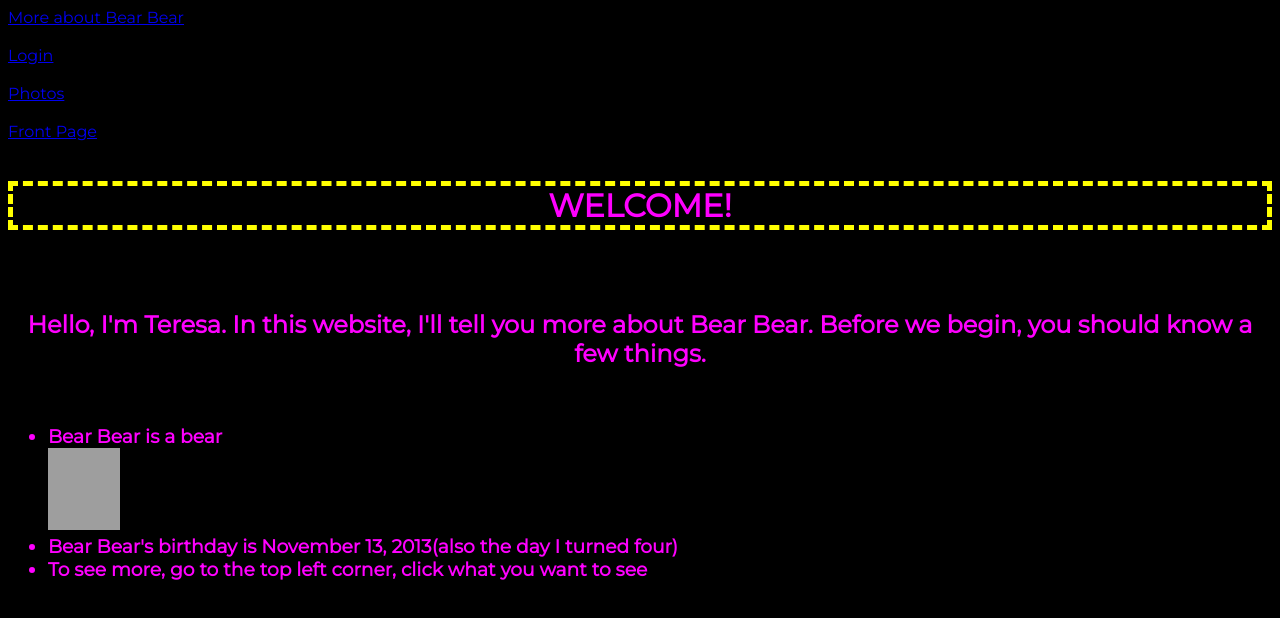
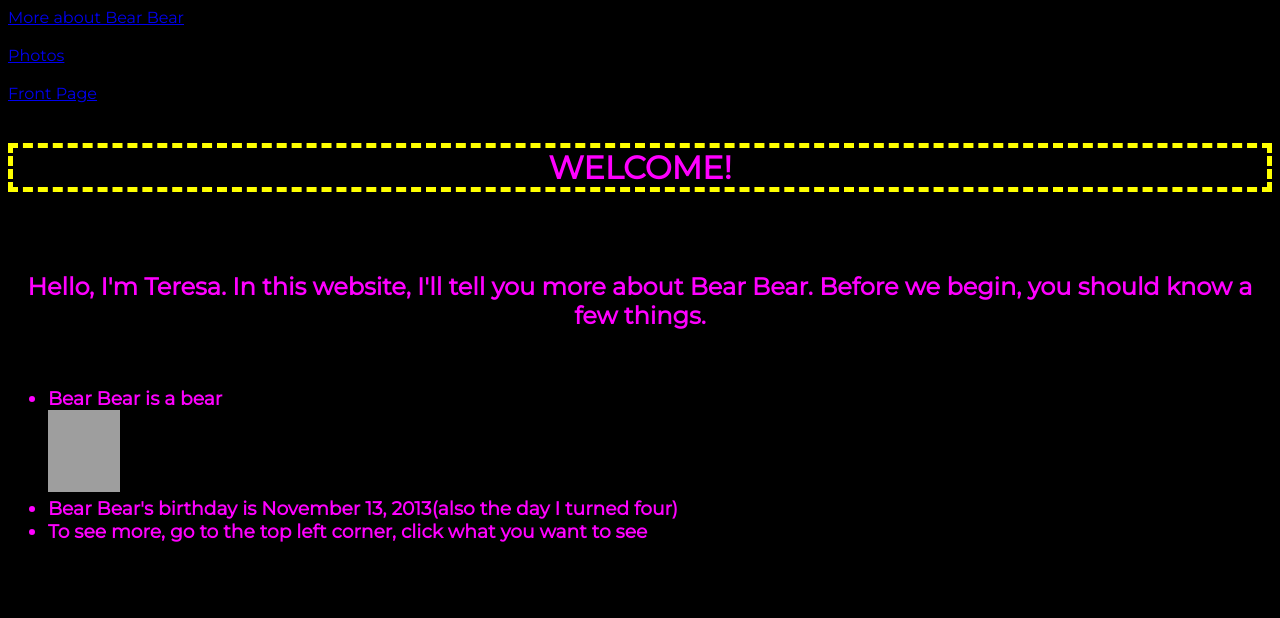
Before and after one commit to tersabear/BearWeb, a plain HTML site: page index.html in a window 1280 px wide. Drawn offline with Linux system fonts and the light colour scheme; grey boxes are pictures that could not be loaded.

Commit message:
Update index.html

```diff
--- a/index.html
+++ b/index.html
@@ -8,7 +8,7 @@
 <body>
 
 	<a href="extraInfo.html">More about Bear Bear</a><br><br>
-	<a href="login.html">Login</a><br><br>
+	<!--<a href="login.html">Login</a><br><br> -->
 	<!-- <a href="register.html">Create an Account</a><br><br> -->
 	<a href="photos.html">Photos</a><br><br>
 	<a href="front page.html">Front Page</a><br><br>
```
